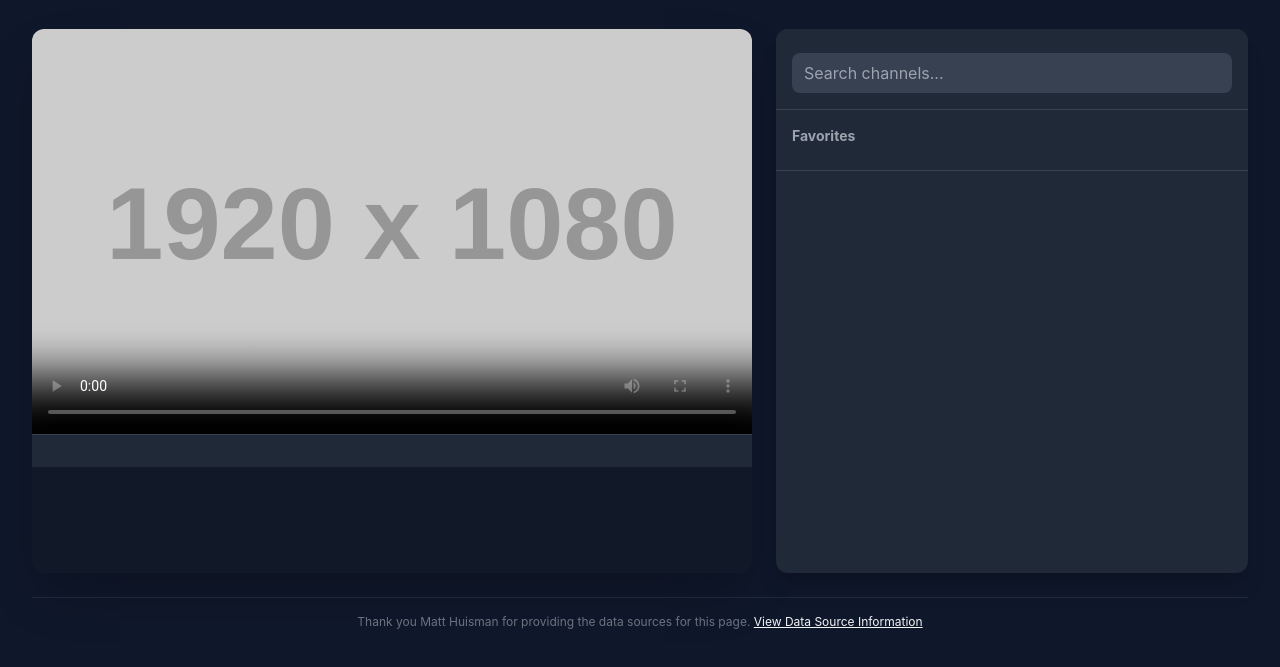
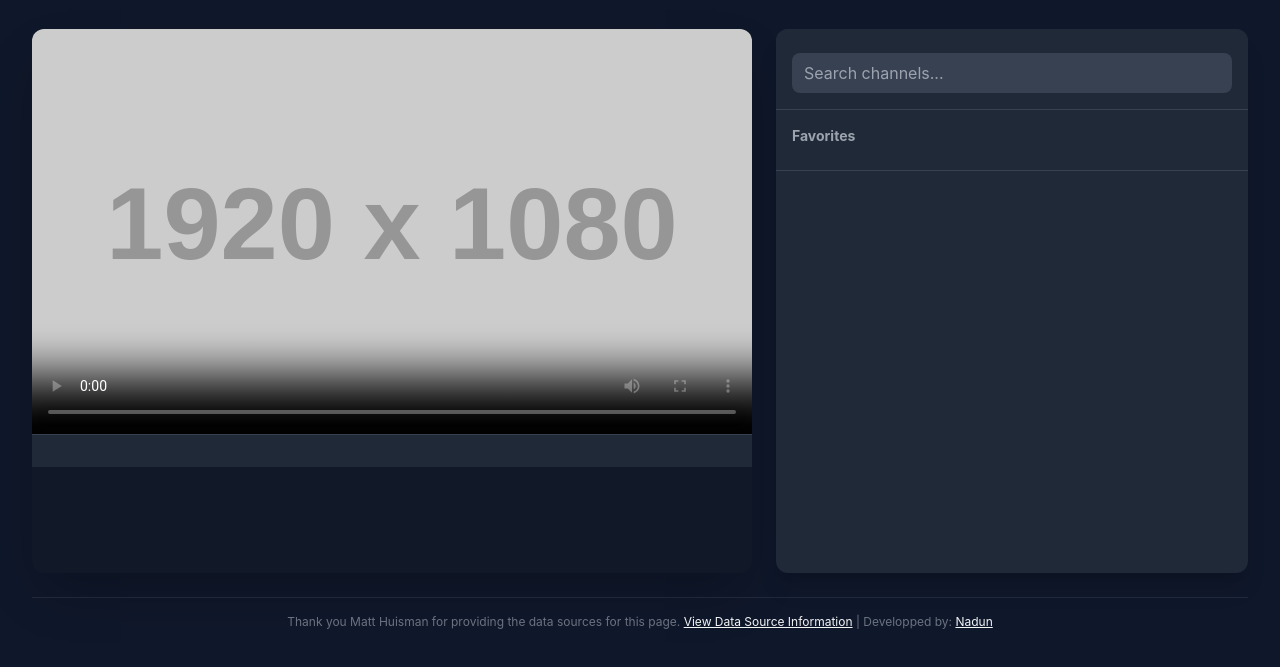
Before and after one commit to nksoft/Australia-IPTV, a plain HTML site: page index.html in a window 1280 px wide. Shown: the part 95-762 px from the top of the page. Drawn offline with nearby package versions, Linux system fonts and the light colour scheme; no server answers; placeholder pictures from the web are drawn by us.

Commit message:
Footer Update

```diff
--- a/index.html
+++ b/index.html
@@ -101,7 +101,7 @@
         <!-- FOOTER: Attribution to Matt Huisman -->
         <footer class="mt-6 pt-4 text-center text-xs text-gray-500 border-t border-gray-700/50">
             Thank you Matt Huisman for providing the data sources for this page.
-            <a href="https://www.matthuisman.nz/2017/07/australia-iptv-epg-files.html" target="_blank" class="text-brand-light hover:text-white underline">View Data Source Information</a>
+            <a href="https://www.matthuisman.nz/2017/07/australia-iptv-epg-files.html" target="_blank" class="text-brand-light hover:text-white underline">View Data Source Information</a> | Developped by: <a href="https://github.com/nksoft" target="_blank" class="text-brand-light hover:text-white underline">Nadun</a>
         </footer>
 
     </div>
```
